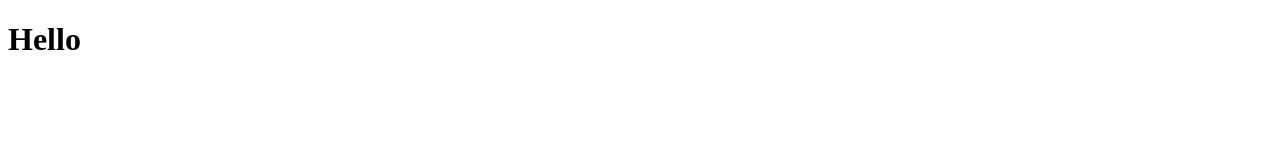
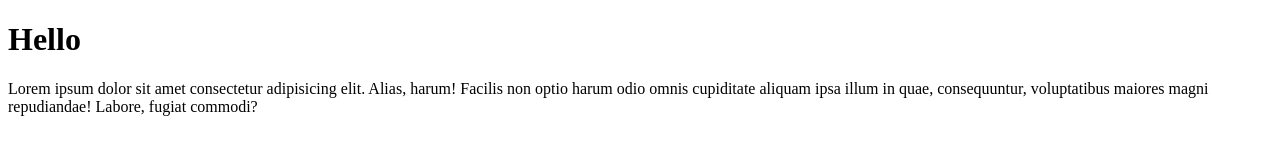
Before and after one commit to MuhammmadAli1228/Git-hub, a plain HTML site: page index.html in a window 1280 px wide. Drawn offline with Linux system fonts and the light colour scheme.

Commit message:
add new p tag

```diff
--- a/index.html
+++ b/index.html
@@ -8,5 +8,6 @@
 </head>
 <body>
   <h1>Hello</h1>
+  <p>Lorem ipsum dolor sit amet consectetur adipisicing elit. Alias, harum! Facilis non optio harum odio omnis cupiditate aliquam ipsa illum in quae, consequuntur, voluptatibus maiores magni repudiandae! Labore, fugiat commodi?</p>
 </body>
 </html>
```
